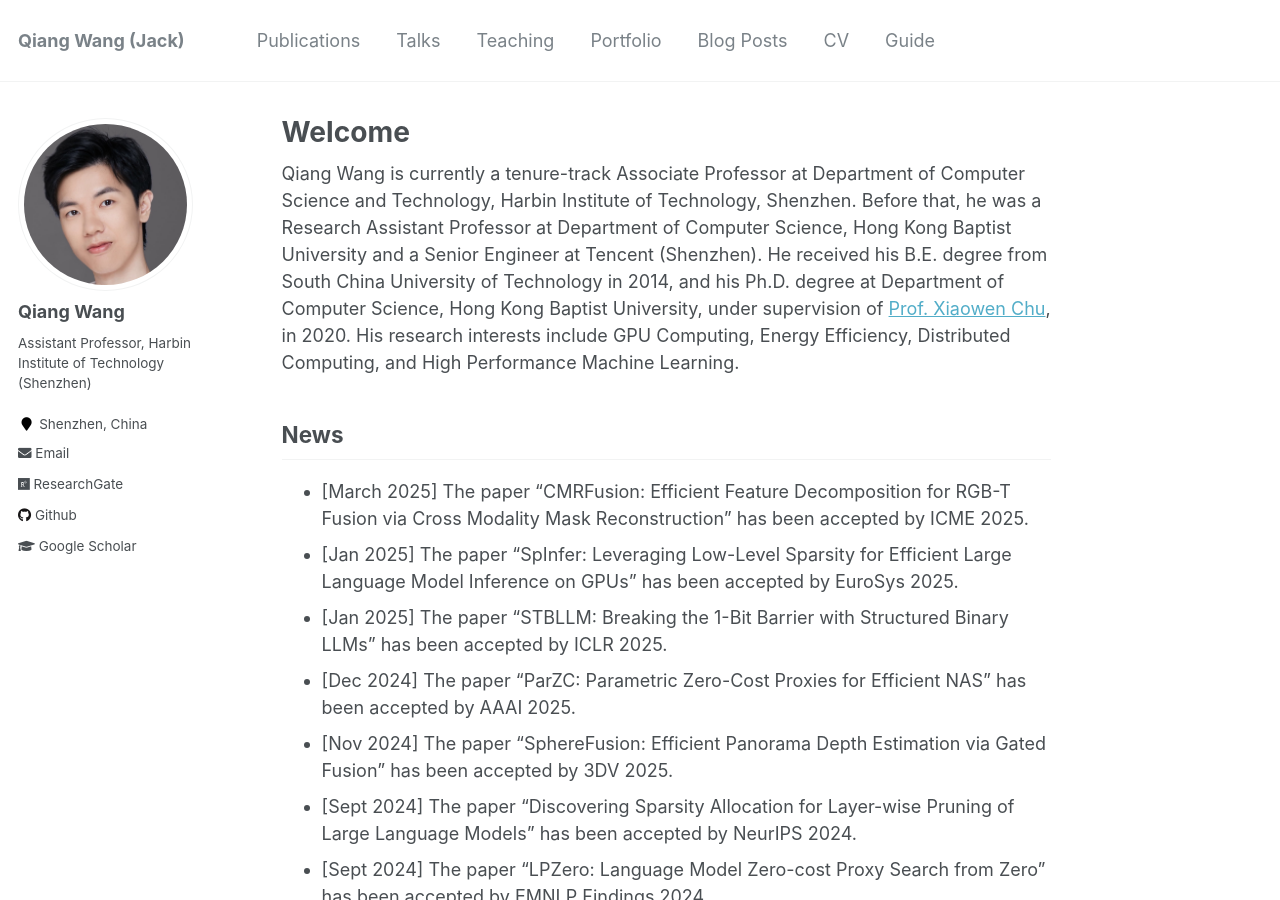
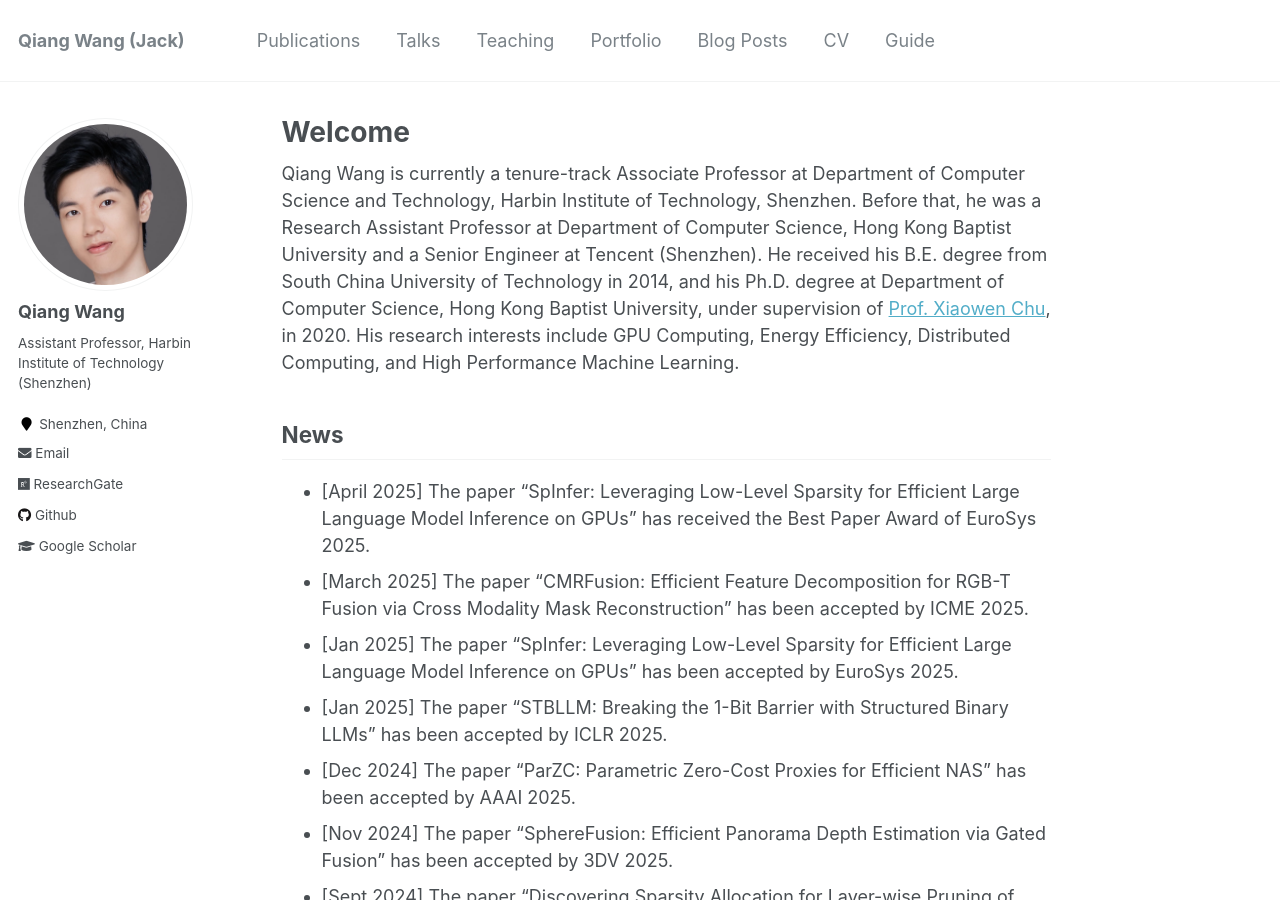
Before and after one commit to blackjack2015/blackjack2015.github.io, a Jekyll site: the page built from _pages/about.md, in a window 1280 px wide and 900 px high. Built offline with Jekyll 4.4.1, drawn with Linux system fonts in a browser that asks for light colours.

Commit message:
Update about.md

```diff
--- a/_pages/about.md
+++ b/_pages/about.md
@@ -12,6 +12,7 @@ redirect_from:
 Qiang Wang is currently a tenure-track Associate Professor at Department of Computer Science and Technology, Harbin Institute of Technology, Shenzhen. Before that, he was a Research Assistant Professor at Department of Computer Science, Hong Kong Baptist University and a Senior Engineer at Tencent (Shenzhen). He received his B.E. degree from South China University of Technology in 2014, and his Ph.D. degree at Department of Computer Science, Hong Kong Baptist University, under supervision of [Prof. Xiaowen Chu](https://sites.google.com/view/chuxiaowen), in 2020. His research interests include GPU Computing, Energy Efficiency, Distributed Computing, and High Performance Machine Learning.
 
 ## News
++ \[April 2025\] The paper "SpInfer: Leveraging Low-Level Sparsity for Efficient Large Language Model Inference on GPUs" has received the Best Paper Award of EuroSys 2025.
 + \[March 2025\] The paper "CMRFusion: Efficient Feature Decomposition for RGB-T Fusion via Cross Modality Mask Reconstruction" has been accepted by ICME 2025.
 + \[Jan 2025\] The paper "SpInfer: Leveraging Low-Level Sparsity for Efficient Large Language Model Inference on GPUs" has been accepted by EuroSys 2025.
 + \[Jan 2025\] The paper "STBLLM: Breaking the 1-Bit Barrier with Structured Binary LLMs" has been accepted by ICLR 2025.
```
